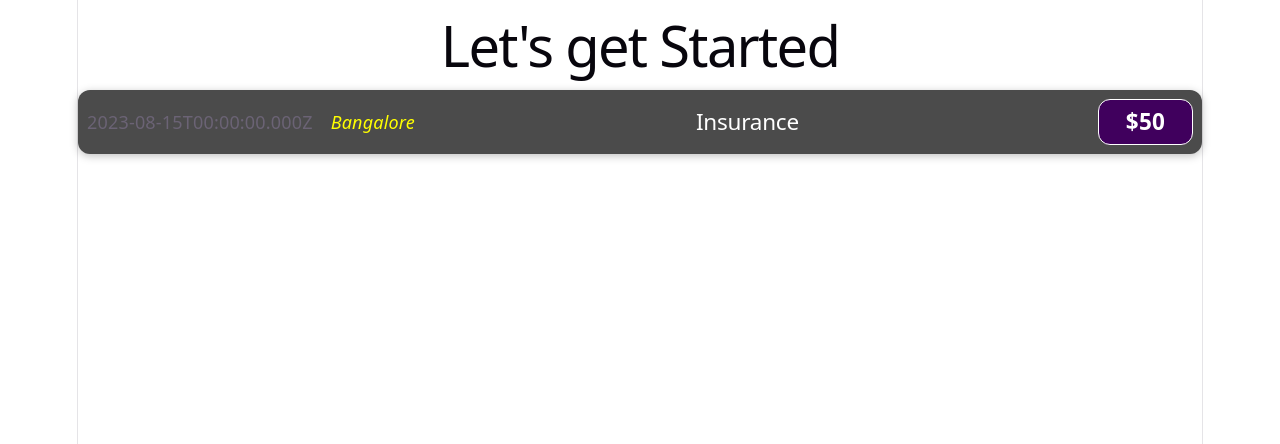
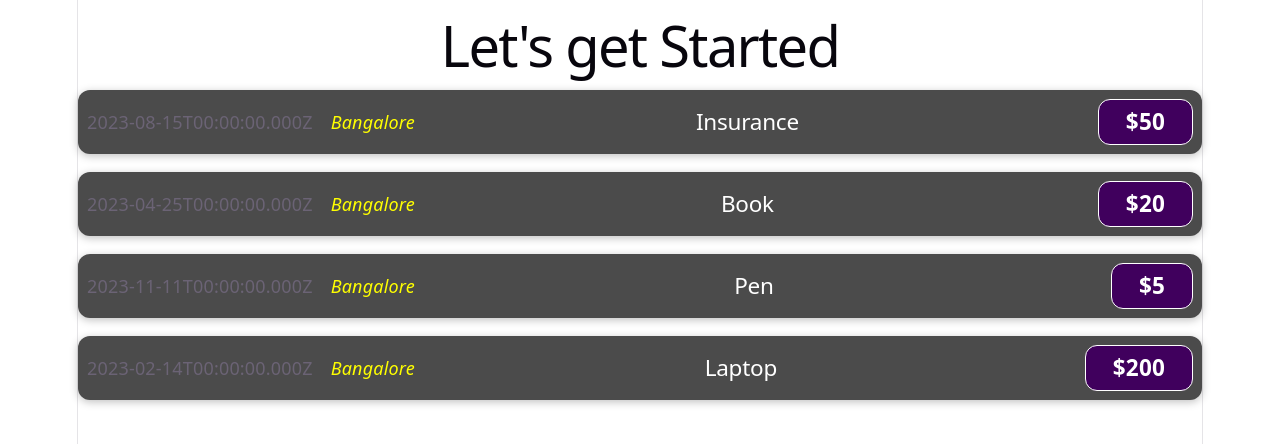
Before and after one commit to Yash-Gehlot/Learning-React, a React (Vite) app in the folder firstProject/: page / in a window 1280 px wide. Shown: the top 444 px of the page. Built offline with nearby package versions, Linux system fonts and the light colour scheme.

Commit message:
Props Object & Passing Data to Child Component

```diff
--- a/firstProject/src/App.jsx
+++ b/firstProject/src/App.jsx
@@ -1,10 +1,34 @@
+
 import ExpenseItem from "./components/ExpenseItem";
 
 function App() {
   return (
     <div>
       <h1>Let's get Started</h1>
-      <ExpenseItem></ExpenseItem>
+      <ExpenseItem
+        date={new Date(2023, 7, 15)}
+        title="Insurance"
+        price="50"
+        location="Bangalore"
+      ></ExpenseItem>
+      <ExpenseItem
+        date={new Date(2023, 3, 25)}
+        title="Book"
+        price="20"
+        location="Bangalore"
+      ></ExpenseItem>
+      <ExpenseItem
+        date={new Date(2023, 10, 11)}
+        title="Pen"
+        price="5"
+        location="Bangalore"
+      ></ExpenseItem>
+      <ExpenseItem
+        date={new Date(2023, 1, 14)}
+        title="Laptop"
+        price="200"
+        location="Bangalore"
+      ></ExpenseItem>
     </div>
   );
 }
--- a/firstProject/src/components/ExpenseItem.jsx
+++ b/firstProject/src/components/ExpenseItem.jsx
@@ -1,20 +1,18 @@
-// Write yoour code at relevant places in the code below:
 
 import "./ExpenseItem.css";
 
-function ExpenseItem() {
-  const expenseDate = new Date(2023, 7, 15).toISOString();
-  const expenseTitle = "Insurance";
-  const expenseAmount = 50;
-  const expenseLocation = "Bangalore";
-
+function ExpenseItem(props) {
   return (
     <div className="expense-item">
-      <div>{expenseDate}</div>
-      <div className="expense-item__location">{expenseLocation}</div>
+      <div>{props.date.toISOString()}</div>
+
+      <div className="expense-item__location">
+      {props.location}
+      </div>
+
       <div className="expense-item__description">
-        <h2>{expenseTitle}</h2>
-        <div className="expense-item__price">${expenseAmount}</div>
+        <h2>{props.title}</h2>
+        <div className="expense-item__price">${props.price}</div>
       </div>
     </div>
   );
```
